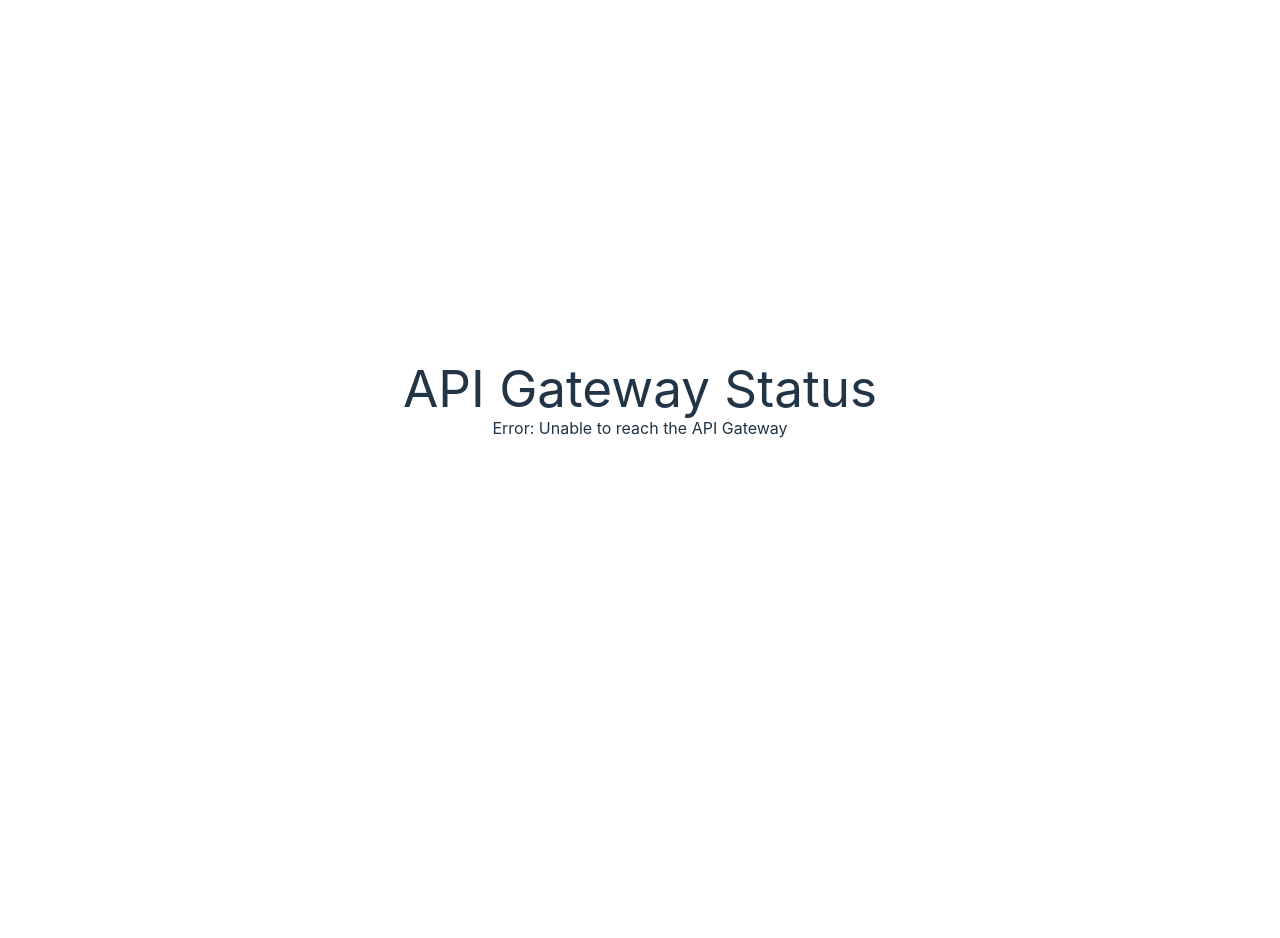
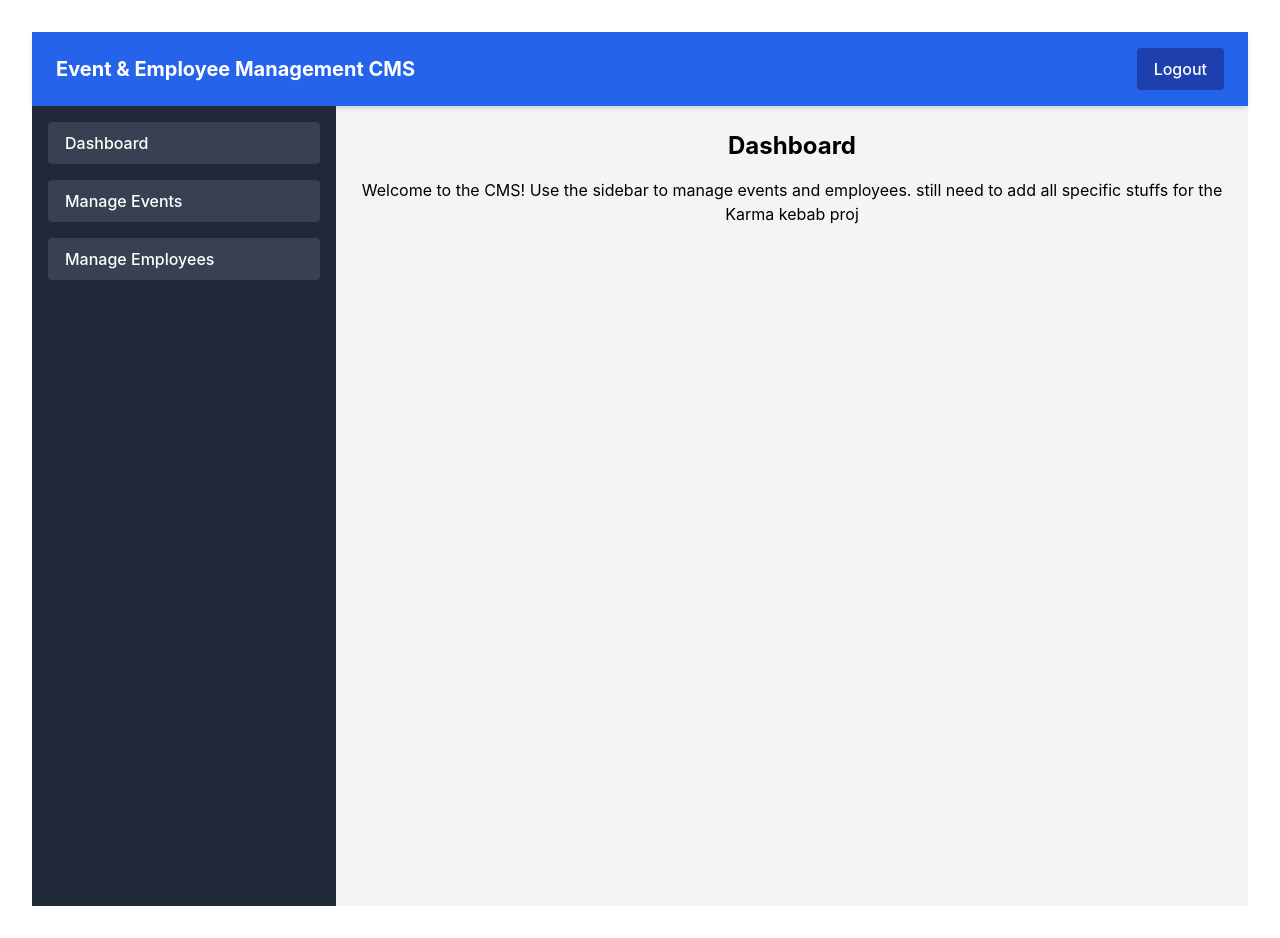
Before and after one commit to Catalin246/cms-karma-kebab, a Vue app: page / in a window 1280 px wide. Before the commit the page ends 800 px from the top, so only its background shows below. Built offline with nearby package versions, Linux system fonts and the light colour scheme; no server answers.

Commit message:
basic cms

```diff
--- a/src/App.vue
+++ b/src/App.vue
@@ -1,42 +1,141 @@
 <template>
-  <div id="app">
-    <h1>API Gateway Status</h1>
-    <p v-if="status">Status: {{ status.status }}</p>
-    <p v-else-if="error">Error: {{ error }}</p>
-    <p v-else>Loading...</p>
+  <div class="min-h-screen bg-gray-100">
+    <!-- Navbar -->
+    <nav class="bg-blue-600 text-white py-4 px-6 shadow-md">
+      <div class="flex justify-between items-center">
+        <h1 class="text-xl font-bold">Event & Employee Management CMS</h1>
+        <button class="bg-blue-800 px-4 py-2 rounded hover:bg-blue-700">Logout</button>
+      </div>
+    </nav>
+
+    <!-- Main Content -->
+    <div class="flex flex-col md:flex-row">
+      <!-- Sidebar -->
+      <aside class="bg-gray-800 text-white w-full md:w-1/4 h-full md:h-screen p-4">
+        <ul class="space-y-4">
+          <li>
+            <button class="w-full text-left px-4 py-2 bg-gray-700 rounded hover:bg-gray-600" @click="navigateTo('dashboard')">Dashboard</button>
+          </li>
+          <li>
+            <button class="w-full text-left px-4 py-2 bg-gray-700 rounded hover:bg-gray-600" @click="navigateTo('events')">Manage Events</button>
+          </li>
+          <li>
+            <button class="w-full text-left px-4 py-2 bg-gray-700 rounded hover:bg-gray-600" @click="navigateTo('employees')">Manage Employees</button>
+          </li>
+        </ul>
+      </aside>
+
+      <!-- Main Section -->
+      <main class="flex-1 p-6">
+        <div v-if="currentView === 'dashboard'">
+          <h2 class="text-2xl font-bold mb-4 text-black">Dashboard</h2>
+          <p class="text-black">Welcome to the CMS! Use the sidebar to manage events and employees. still need to add all specific stuffs for the Karma kebab proj</p>
+        </div>
+
+        <div v-if="currentView === 'events'">
+          <h2 class="text-2xl font-bold mb-4 text-black">Manage Events</h2>
+          <div class="mb-4">
+            <button class="bg-green-500 text-white px-4 py-2 rounded hover:bg-green-600" @click="addEvent">Add Event</button>
+          </div>
+          <table class="min-w-full shadow-md rounded">
+            <thead>
+              <tr>
+                <th class="px-4 text-black py-2 border">ID</th>
+                <th class="px-4 text-black py-2 border">Name</th>
+                <th class="px-4 text-black py-2 border">Date</th>
+                <th class="px-4 text-black py-2 border">Actions</th>
+              </tr>
+            </thead>
+            <tbody>
+              <tr v-for="event in events" :key="event.id">
+                <td class="px-4 text-black py-2 border">{{ event.id }}</td>
+                <td class="px-4 text-black py-2 border">{{ event.name }}</td>
+                <td class="px-4 text-black py-2 border">{{ event.date }}</td>
+                <td class="px-4 text-black py-2 border">
+                  <button class="bg-yellow-500 text-white px-2 py-1 rounded hover:bg-yellow-600" @click="editEvent(event.id)">Edit</button>
+                  <button class="bg-red-500 text-white px-2 py-1 rounded hover:bg-red-600" @click="deleteEvent(event.id)">Delete</button>
+                </td>
+              </tr>
+            </tbody>
+          </table>
+        </div>
+
+        <div v-if="currentView === 'employees'">
+          <h2 class="text-2xl font-bold mb-4 text-black">Manage Employees</h2>
+          <div class="mb-4">
+            <button class="bg-green-500 text-white px-4 py-2 rounded hover:bg-green-600" @click="addEmployee">Add Employee</button>
+          </div>
+          <table class="min-w-full bg-white shadow-md rounded">
+            <thead>
+              <tr>
+                <th class="px-4 text-black py-2 border">ID</th>
+                <th class="px-4 text-black py-2 border">Name</th>
+                <th class="px-4 text-black py-2 border">Role</th>
+                <th class="px-4 text-black py-2 border">Actions</th>
+              </tr>
+            </thead>
+            <tbody>
+              <tr v-for="employee in employees" :key="employee.id">
+                <td class="px-4 text-black py-2 border">{{ employee.id }}</td>
+                <td class="px-4 text-black py-2 border">{{ employee.name }}</td>
+                <td class="px-4 text-black py-2 border">{{ employee.role }}</td>
+                <td class="px-4 text-black py-2 border">
+                  <button class="bg-yellow-500 text-white px-2 py-1 rounded hover:bg-yellow-600" @click="editEmployee(employee.id)">Edit</button>
+                  <button class="bg-red-500 text-white px-2 py-1 rounded hover:bg-red-600" @click="deleteEmployee(employee.id)">Delete</button>
+                </td>
+              </tr>
+            </tbody>
+          </table>
+        </div>
+      </main>
+    </div>
   </div>
 </template>
 
 <script>
-import axios from 'axios';
-import process from 'process';
-
 export default {
   data() {
     return {
-      status: null,
-      error: null
+      currentView: 'dashboard',
+      events: [
+        { id: 1, name: 'Music Festival', date: '2024-12-25' },
+        { id: 2, name: 'Food Expo', date: '2024-11-20' },
+      ],
+      employees: [
+        { id: 1, name: 'John Doe', role: 'Manager' },
+        { id: 2, name: 'Jane Smith', role: 'Coordinator' },
+      ],
     };
   },
-  mounted() {
-    this.fetchHealthStatus();
+  methods: {
+    navigateTo(view) {
+      this.currentView = view;
+    },
+    addEvent() {
+      alert('Add Event functionality here');
+    },
+    editEvent(id) {
+      alert(`Edit Event ${id} functionality here`);
+    },
+    deleteEvent(id) {
+      this.events = this.events.filter(event => event.id !== id);
+    },
+    addEmployee() {
+      alert('Add Employee functionality here');
+    },
+    editEmployee(id) {
+      alert(`Edit Employee ${id} functionality here`);
+    },
+    deleteEmployee(id) {
+      this.employees = this.employees.filter(employee => employee.id !== id);
+    },
   },
-  methods: {
-    async fetchHealthStatus() {
-      try {
-        const response = await axios.get(
-          import.meta.env.VITE_API_URL + '/health'
-        );
-        this.status = response.data;
-      } catch (err) {
-        this.error = 'Unable to reach the API Gateway';
-        console.error(err);
-      }
-    }
-  }
 };
 </script>
 
 <style>
-/* You can add your styles here */
+body {
+  margin: 0;
+  font-family: 'Inter', sans-serif;
+}
 </style>
```
